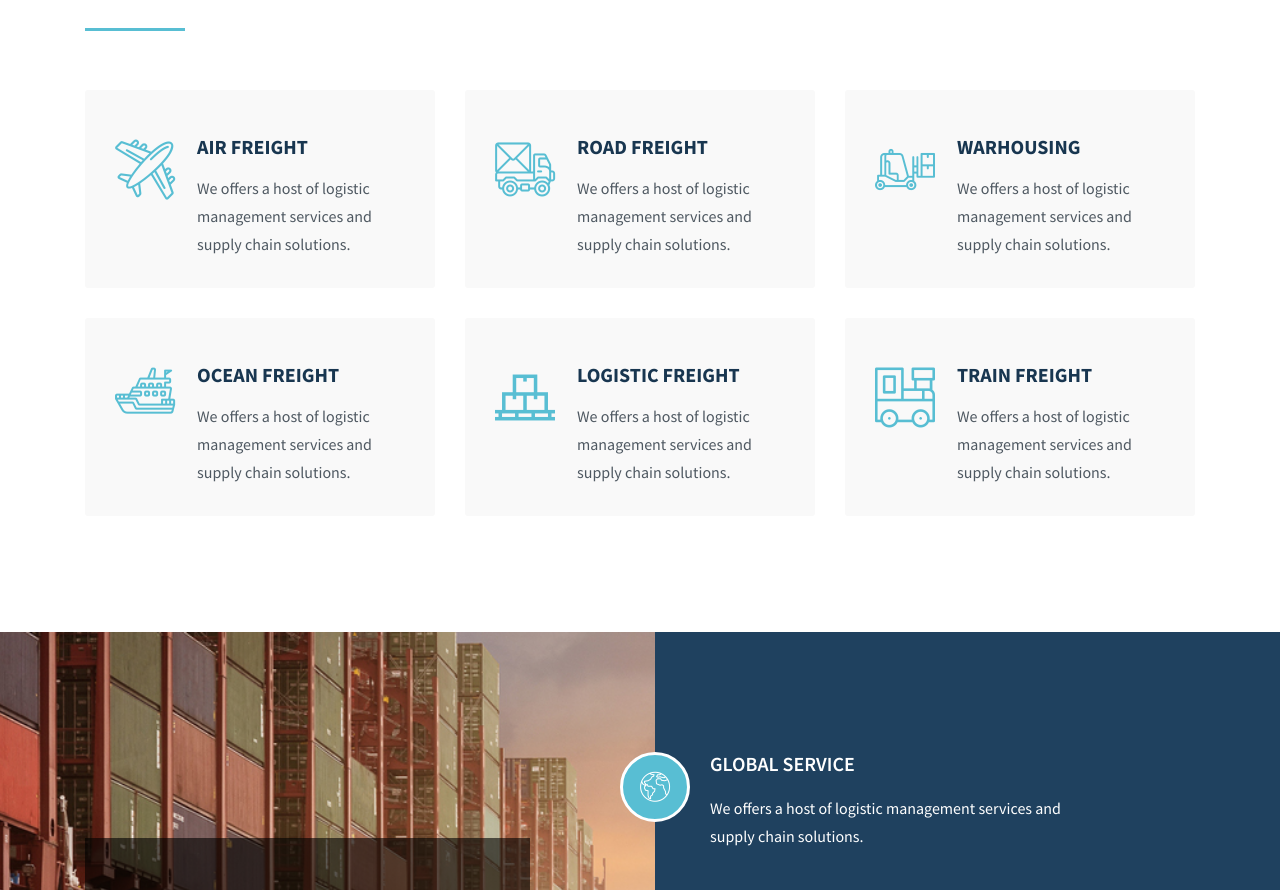
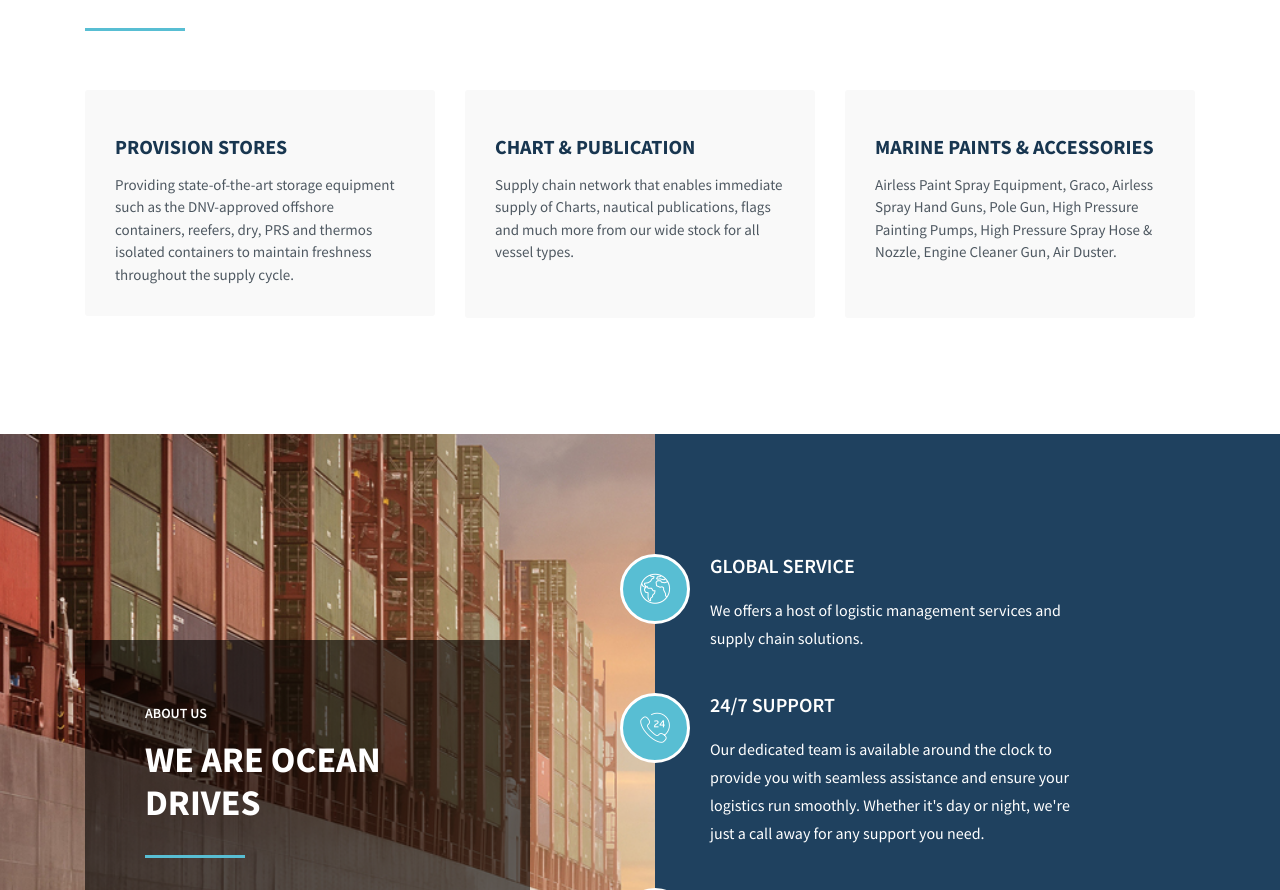
Before and after one commit to codtechy/ocean, a plain HTML site: page index.html in a window 1280 px wide. Shown: the part 1029-1919 px from the top of the page. Drawn offline with Linux system fonts and the light colour scheme.

Commit message:
update index

```diff
--- a/index.html
+++ b/index.html
@@ -150,14 +150,17 @@
           <div class="row">
             <div class="col-lg-4 col-md-6">
               <div class="single-service wow fadeInUp" data-wow-duration="1.5s">
-                <div class="icon-wrapper">
+                <!-- <div class="icon-wrapper">
                   <i class="flaticon-airplane"></i>
-                </div>
+                </div> -->
                 <div class="service-txt">
-                  <h4 class="service-title">Air freight</h4>
-                  <p class="service-para">
-                    We offers a host of logistic management services and supply
-                    chain solutions.
+                  <h4 class="service-title">Provision Stores</h4>
+                  <p style="font-size:15px;line-height: 1.5;" class="service-para">
+                    Providing state-of-the-art storage equipment such as the
+                    DNV-approved offshore containers, reefers, dry, PRS and
+                    thermos isolated containers to maintain freshness throughout
+                    the supply cycle.
+
                   </p>
                 </div>
               </div>
@@ -168,15 +171,18 @@
                 data-wow-duration="1.5s"
                 data-wow-delay=".2s"
               >
-                <div class="icon-wrapper">
+                <!-- <div class="icon-wrapper">
                   <i class="flaticon-delivery-truck"></i>
-                </div>
+                </div> -->
                 <div class="service-txt">
-                  <h4 class="service-title">Road freight</h4>
-                  <p class="service-para">
-                    We offers a host of logistic management services and supply
-                    chain solutions.
+                  <h4 class="service-title">Chart & publication</h4>
+                  <p style="font-size:15px;line-height: 1.5;" class="service-para">
+                    Supply chain network that enables immediate supply of
+                    Charts, nautical publications, flags and much more from our
+                    wide stock for all vessel types.
+
                   </p>
+                  <br>
                 </div>
               </div>
             </div>
@@ -186,17 +192,19 @@
                 data-wow-duration="1.5s"
                 data-wow-delay=".4s"
               >
-                <div class="icon-wrapper"><i class="flaticon-loader"></i></div>
+                <!-- <div class="icon-wrapper"><i class="flaticon-loader"></i></div> -->
                 <div class="service-txt">
-                  <h4 class="service-title">WARHOUSING</h4>
-                  <p class="service-para">
-                    We offers a host of logistic management services and supply
-                    chain solutions.
+                  <h4 class="service-title">Marine Paints & Accessories</h4>
+                  <p style="font-size:15px;line-height: 1.5;" class="service-para">
+                    Airless Paint Spray Equipment, Graco, Airless Spray Hand
+                    Guns, Pole Gun, High Pressure Painting Pumps, High Pressure
+                    Spray Hose & Nozzle, Engine Cleaner Gun, Air Duster.
                   </p>
+                  <br>
                 </div>
               </div>
             </div>
-            <div class="col-lg-4 col-md-6">
+            <!-- <div class="col-lg-4 col-md-6">
               <div
                 class="single-service wow fadeInUp"
                 data-wow-duration="1.5s"
@@ -245,7 +253,7 @@
                   </p>
                 </div>
               </div>
-            </div>
+            </div> -->
           </div>
         </div>
       </div>
```
